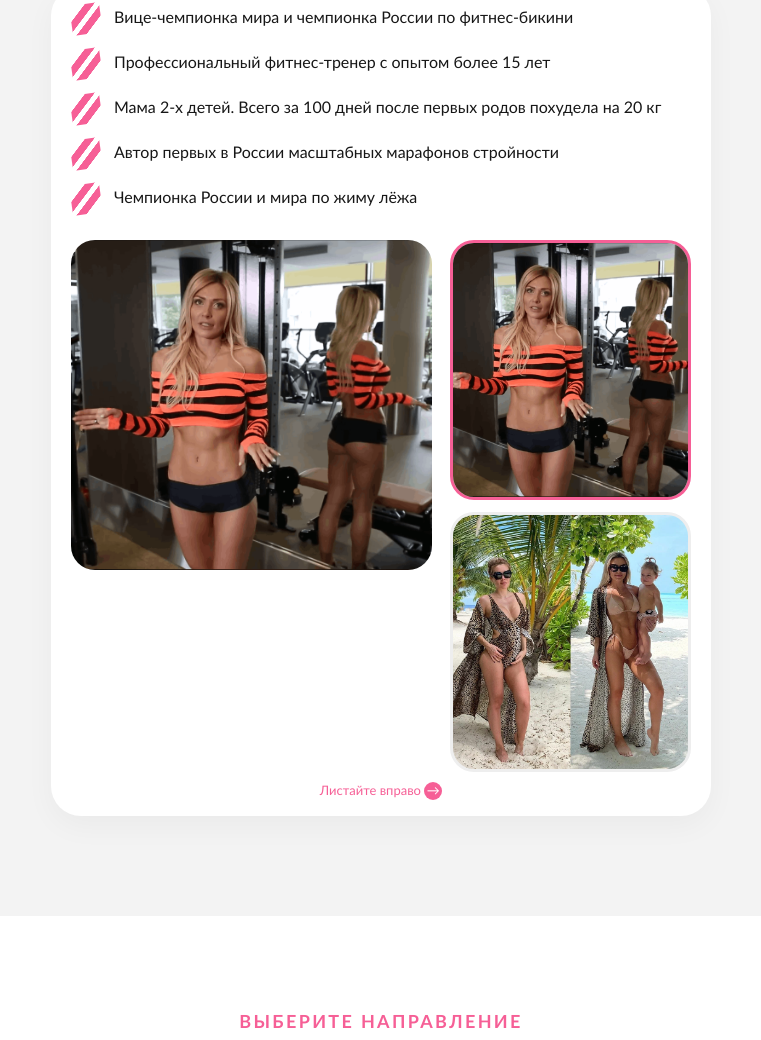
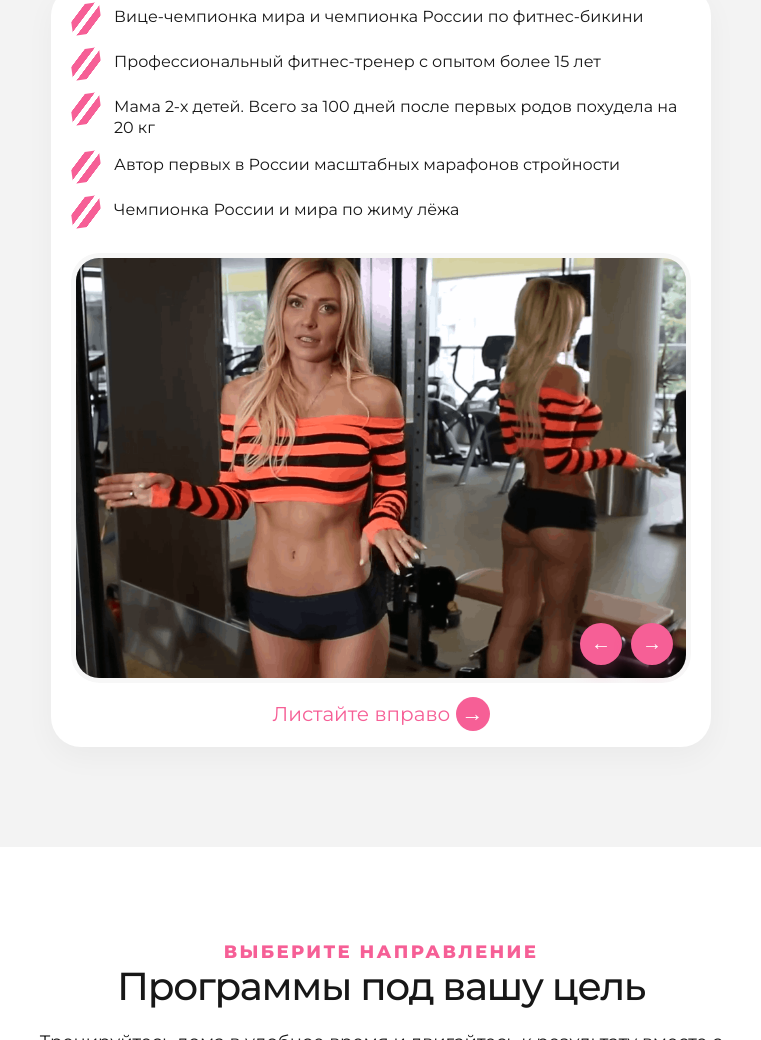
Before and after one commit to juliavibecoding-ai/usmanova-fit-test, a website with bundled scripts: page index.html in a window 1280 px wide. Shown: the part 1031-2071 px from the top of the page, without its empty margins (259-1020 px from the left). Built offline with nearby package versions, Linux system fonts and the light colour scheme.

Commit message:
fix: match original gallery and typography

```diff
--- a/index.html
+++ b/index.html
@@ -8,6 +8,12 @@
       content="Тестовая адаптивная копия трёх экранов лендинга Кати Усмановой"
     >
     <title>Фитнес с Катей Усмановой</title>
+    <link rel="preconnect" href="https://fonts.googleapis.com">
+    <link rel="preconnect" href="https://fonts.gstatic.com" crossorigin>
+    <link
+      href="https://fonts.googleapis.com/css2?family=Montserrat:wght@400;500;600;700;800&display=swap"
+      rel="stylesheet"
+    >
     <link rel="stylesheet" href="styles.css">
   </head>
   <body>
@@ -57,30 +63,18 @@
               <li>Чемпионка России и мира по жиму лёжа</li>
             </ul>
 
-            <div class="gallery" data-gallery>
-              <div class="gallery__frame">
-                <img
-                  src="assets/trainer-gym.png"
-                  alt="Катя Усманова в спортивном зале"
-                  data-gallery-image
-                >
+            <div class="gallery" aria-label="Фотографии Кати Усмановой">
+              <div class="gallery__track" data-gallery-track tabindex="0">
+                <figure class="gallery__slide">
+                  <img src="assets/trainer-gym.png" alt="Катя Усманова в спортивном зале">
+                </figure>
+                <figure class="gallery__slide">
+                  <img src="assets/trainer-beach.png" alt="Катя Усманова на отдыхе">
+                </figure>
               </div>
-              <div class="gallery__thumbs" aria-label="Переключить фотографию">
-                <button
-                  type="button"
-                  data-gallery-src="assets/trainer-gym.png"
-                  data-gallery-alt="Катя Усманова в спортивном зале"
-                  aria-current="true"
-                >
-                  <img src="assets/trainer-gym.png" alt="Фото в зале">
-                </button>
-                <button
-                  type="button"
-                  data-gallery-src="assets/trainer-beach.png"
-                  data-gallery-alt="Катя Усманова на отдыхе"
-                >
-                  <img src="assets/trainer-beach.png" alt="Фото на отдыхе">
-                </button>
+              <div class="gallery__controls" aria-label="Навигация по фотографиям">
+                <button type="button" data-gallery-prev aria-label="Предыдущее фото">←</button>
+                <button type="button" data-gallery-next aria-label="Следующее фото">→</button>
               </div>
             </div>
             <p class="gallery__hint">Листайте вправо <span>→</span></p>
--- a/js/app.js
+++ b/js/app.js
@@ -2,8 +2,9 @@ import { validateLead } from "./validation.js";
 
 const cookie = document.querySelector("[data-cookie]");
 const cookieClose = document.querySelector("[data-cookie-close]");
-const galleryImage = document.querySelector("[data-gallery-image]");
-const galleryButtons = document.querySelectorAll("[data-gallery-src]");
+const galleryTrack = document.querySelector("[data-gallery-track]");
+const galleryPrev = document.querySelector("[data-gallery-prev]");
+const galleryNext = document.querySelector("[data-gallery-next]");
 const modal = document.querySelector("[data-modal]");
 const modalClose = document.querySelector("[data-modal-close]");
 const programButtons = document.querySelectorAll("[data-program]");
@@ -25,14 +26,15 @@ cookieClose.addEventListener("click", () => {
   cookie.hidden = true;
 });
 
-galleryButtons.forEach((button) => {
-  button.addEventListener("click", () => {
-    galleryImage.src = button.dataset.gallerySrc;
-    galleryImage.alt = button.dataset.galleryAlt;
-    galleryButtons.forEach((item) => item.removeAttribute("aria-current"));
-    button.setAttribute("aria-current", "true");
+function scrollGallery(direction) {
+  galleryTrack.scrollBy({
+    left: galleryTrack.clientWidth * direction,
+    behavior: "smooth",
   });
-});
+}
+
+galleryPrev.addEventListener("click", () => scrollGallery(-1));
+galleryNext.addEventListener("click", () => scrollGallery(1));
 
 function clearErrors() {
   form.querySelectorAll("[data-error]").forEach((element) => {
--- a/styles.css
+++ b/styles.css
@@ -22,7 +22,7 @@ body {
   min-width: 320px;
   color: var(--ink);
   background: var(--white);
-  font-family: "Trebuchet MS", Arial, sans-serif;
+  font-family: "Montserrat", Arial, sans-serif;
   line-height: 1.35;
   -webkit-font-smoothing: antialiased;
 }
@@ -235,66 +235,81 @@ input:focus-visible {
 }
 
 .gallery {
-  display: grid;
-  grid-template-columns: 1.2fr 0.8fr;
-  gap: 18px;
+  position: relative;
+  overflow: hidden;
+  border-radius: 28px;
 }
 
-.gallery__frame,
-.gallery__thumbs button {
-  overflow: hidden;
-  border-radius: 24px;
-  background: #eee;
+.gallery__track {
+  display: flex;
+  overflow-x: auto;
+  overscroll-behavior-x: contain;
+  scroll-behavior: smooth;
+  scroll-snap-type: x mandatory;
+  scrollbar-width: none;
 }
 
-.gallery__frame {
-  height: 330px;
+.gallery__track::-webkit-scrollbar {
+  display: none;
 }
 
-.gallery__frame img {
+.gallery__slide {
+  min-width: 100%;
+  height: 430px;
+  margin: 0;
+  overflow: hidden;
+  border: 5px solid #f7f7f7;
+  border-radius: 28px;
+  background: #eee;
+  scroll-snap-align: start;
+}
+
+.gallery__slide img {
   width: 100%;
   height: 100%;
   object-fit: cover;
   object-position: center;
 }
 
-.gallery__thumbs {
-  display: grid;
-  grid-template-rows: 1fr 1fr;
-  gap: 12px;
+.gallery__controls {
+  position: absolute;
+  right: 18px;
+  bottom: 18px;
+  display: flex;
+  gap: 9px;
 }
 
-.gallery__thumbs button {
-  min-height: 0;
-  padding: 0;
-  border: 3px solid transparent;
+.gallery__controls button {
+  display: grid;
+  width: 42px;
+  height: 42px;
+  border: 0;
+  border-radius: 50%;
+  color: var(--white);
+  background: var(--pink);
+  box-shadow: 0 8px 18px rgb(246 95 150 / 30%);
+  font-size: 20px;
+  font-weight: 700;
   cursor: pointer;
-}
-
-.gallery__thumbs button[aria-current="true"] {
-  border-color: var(--pink);
-}
-
-.gallery__thumbs img {
-  width: 100%;
-  height: 100%;
-  object-fit: cover;
+  place-items: center;
 }
 
 .gallery__hint {
-  margin: 10px 0 0;
+  margin: 14px 0 0;
   color: var(--pink);
-  font-size: 13px;
+  font-size: 20px;
+  font-weight: 400;
   text-align: center;
 }
 
 .gallery__hint span {
   display: inline-grid;
-  width: 18px;
-  height: 18px;
+  width: 34px;
+  height: 34px;
   border-radius: 50%;
   color: #fff;
   background: var(--pink);
+  font-size: 22px;
   place-items: center;
 }
 
@@ -632,17 +647,12 @@ input:focus-visible {
     font-size: 14px;
   }
 
-  .gallery {
-    grid-template-columns: 1fr;
-  }
-
-  .gallery__frame {
+  .gallery__slide {
     height: 360px;
   }
 
-  .gallery__thumbs {
-    grid-template-columns: 1fr 1fr;
-    grid-template-rows: 92px;
+  .gallery__hint {
+    font-size: 18px;
   }
 
   .program-grid {
```
